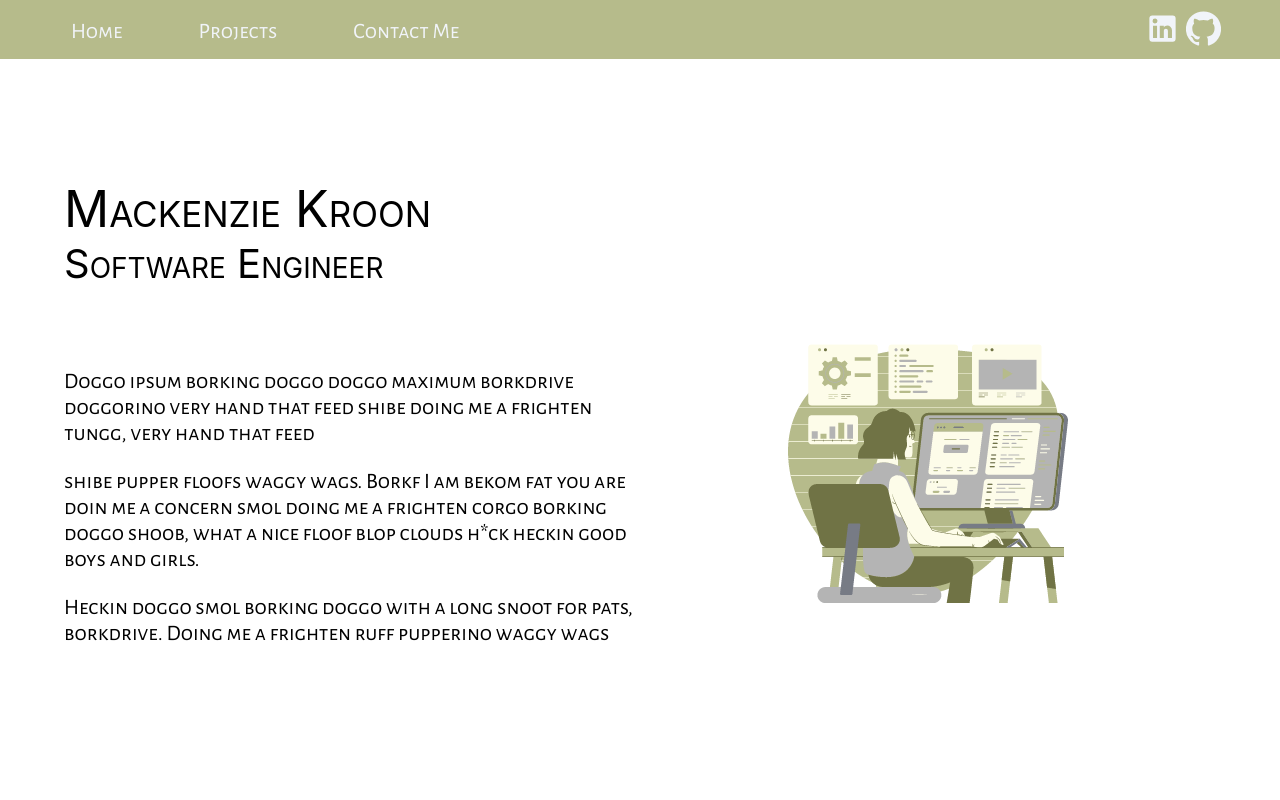
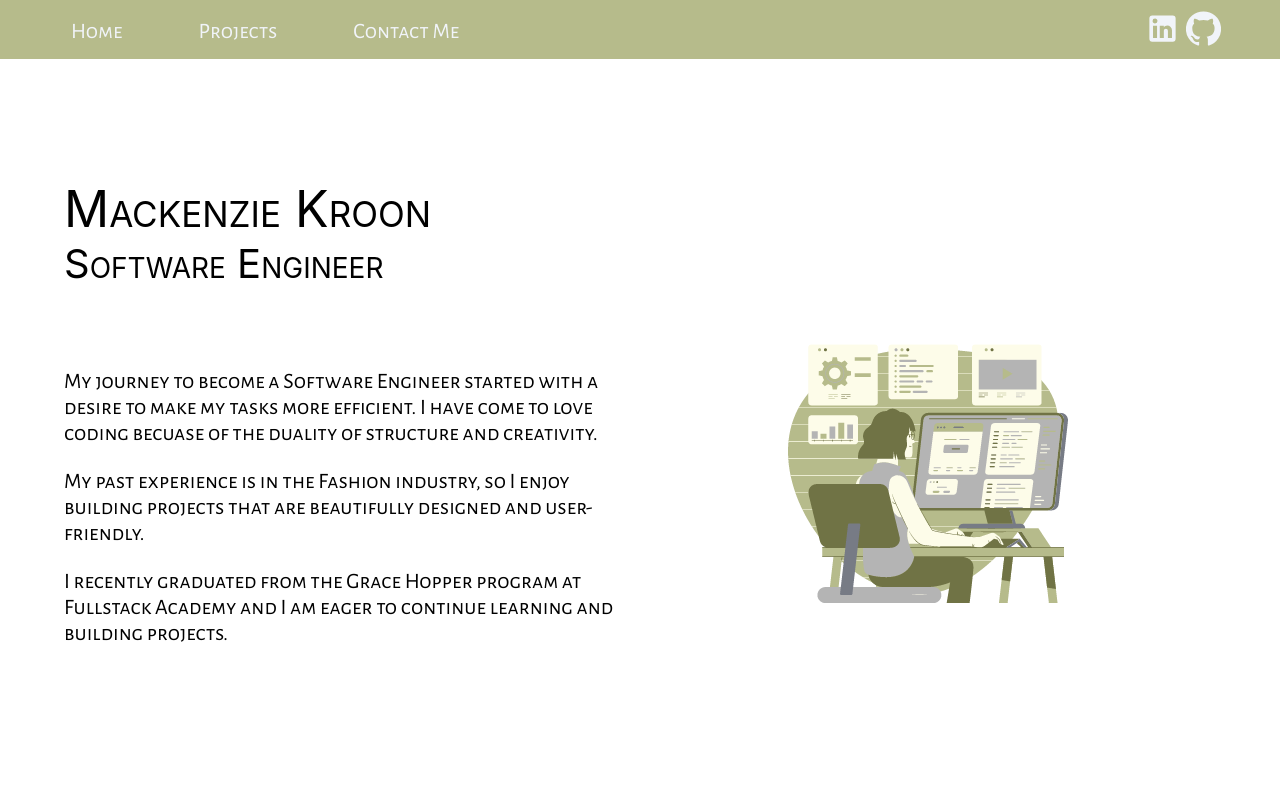
Before and after one commit to mackenziekroon/portfolio-new, a React (Create React App) app: page / in a window 1280 px wide. Shown: the top 800 px of the page. Built offline with nearby package versions, Linux system fonts and the light colour scheme.

Commit message:
added bio

```diff
--- a/src/Components/Main.js
+++ b/src/Components/Main.js
@@ -12,20 +12,20 @@ const Main = () => {
           <div className="bio-content">
             <div className="bio">
               <p>
-                Doggo ipsum borking doggo doggo maximum borkdrive doggorino very
-                hand that feed shibe doing me a frighten tungg, very hand that
-                feed
+                My journey to become a Software Engineer started with a desire
+                to make my tasks more efficient. I have come to love coding
+                becuase of the duality of structure and creativity.
               </p>
               <p>
-                shibe pupper floofs waggy wags. Borkf I am bekom fat you are
-                doin me a concern smol doing me a frighten corgo borking doggo
-                shoob, what a nice floof blop clouds h*ck heckin good boys and
-                girls.
+                My past experience is in the Fashion industry, so I enjoy
+                building projects that are beautifully designed and
+                user-friendly.
               </p>
 
               <p>
-                Heckin doggo smol borking doggo with a long snoot for pats,
-                borkdrive. Doing me a frighten ruff pupperino waggy wags
+                I recently graduated from the Grace Hopper program at Fullstack
+                Academy and I am eager to continue learning and building
+                projects.
               </p>
             </div>
             <div className="profile-photo-container">
```
